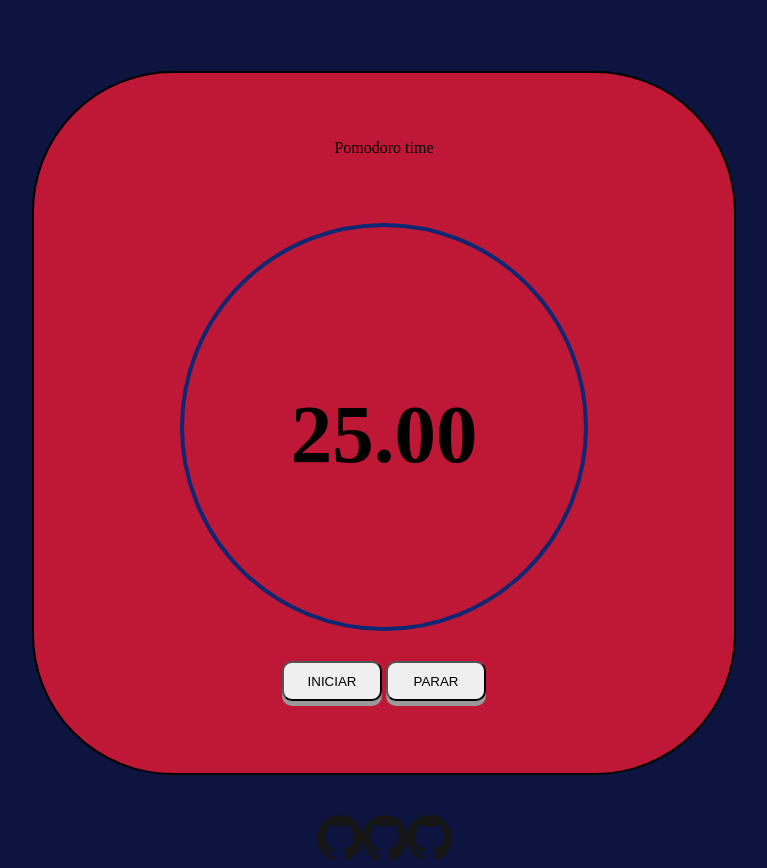
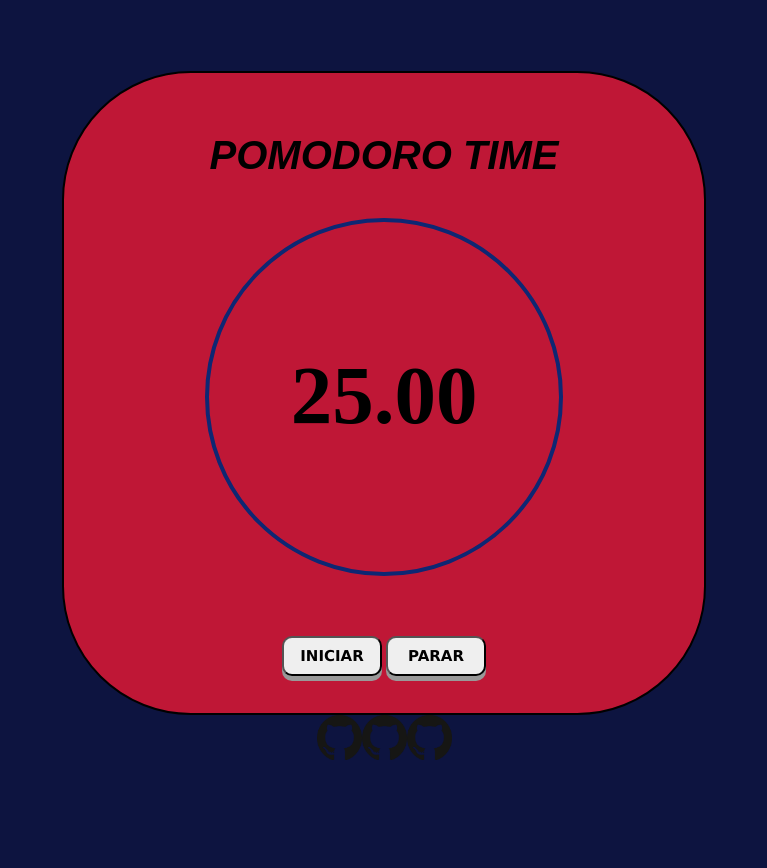
Before and after one commit to marcusvxf/Pomodoro-site, a plain HTML site: page index.html in a window 1280 px wide. Shown: the whole page, without its empty margins (256-1023 px from the left). After the commit the page ends 800 px from the top, so only its background shows below. Drawn offline with Linux system fonts and the light colour scheme.

Commit message:
Push dia 22/01 alteraçoes no layout

```diff
--- a/style.css
+++ b/style.css
@@ -1,5 +1,5 @@
 .box{
-    padding: 50px;
+    padding: 20px;
     width: 600px;
     border: 2px solid #000000;
     height: 600px ;
@@ -12,8 +12,8 @@
     background-color:#BF1736;
 }
 .relogio{
-    width: 400px;
-    height: 400px;
+    width: 350px;
+    height: 350px;
     border: 4px solid #0E2773;
     border-radius: 50%;
     align-items: center !important;
@@ -21,13 +21,13 @@
     display: flex;
     text-align: center;
     position: relative;
-    top: 5%;
+    top: 0%;
 }
 
 .relogio2{
     text-align: center;
     position: absolute;
-    top: 5%;
+    bottom: -9px;
     font-size: 100px;
 }
 .base{
@@ -35,7 +35,16 @@
     border: transparent;
 }
 .titulo{
-    padding-bottom: 20px;
+    padding-bottom: 0px;
+    font-size: 40px;
+    font-family: 'Catamaran', sans-serif !important;
+    font-style: italic;
+    font-weight: 900;
+    text-transform: uppercase;
+}
+.titulo:hover{
+    transform: translateY(-8px);
+
 }
 body{
     background-color: #0D1440;
@@ -50,7 +59,8 @@ body{
 .footer{
     display: flex;
     flex-direction: row;
-    margin-top: 40px;
+    margin-top: 0px;
+
 }
 button{
     height: 40px;
@@ -58,6 +68,9 @@ button{
     border-radius: 10px;
     text-transform: uppercase;
     box-shadow: 0 5px #999;
+    font-size: 15px;
+    font-weight: 900;
+    font-family: Verdana, Geneva, Tahoma, sans-serif;
 }
 
 button:hover{
@@ -66,4 +79,6 @@ button:hover{
 }
 button:active{
     transform: translateY(-8px);
+    box-shadow: 0 10px #999;
+
 }
```
